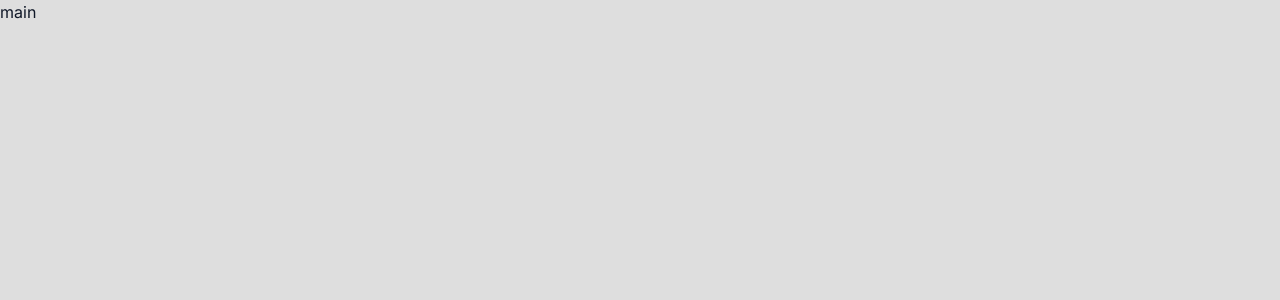
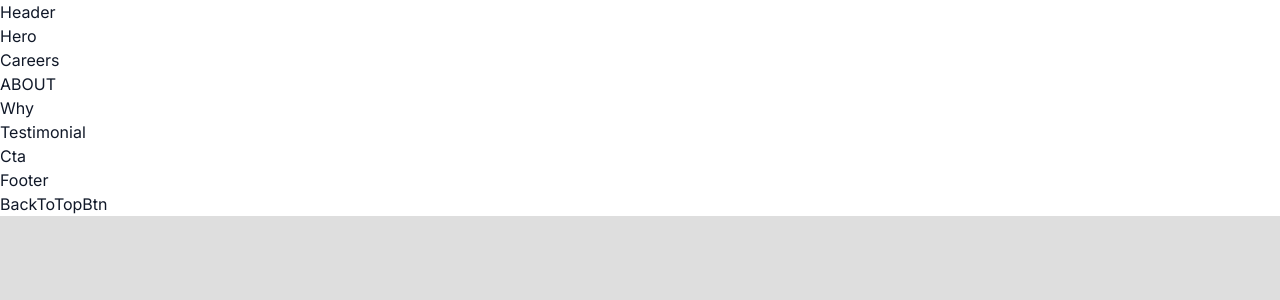
Before and after one commit to thecoderbutcher/uwebproject, a Next.js app: page / in a window 1280 px wide. Shown: the top 300 px of the page. Built offline with nearby package versions, Linux system fonts and the light colour scheme.

Commit message:
feat:main structure

```diff
--- a/src/app/page.js
+++ b/src/app/page.js
@@ -1,7 +1,26 @@
+// Components
+import Header from "./components/Header";
+import Hero from "./components/Hero";
+import Carees from "./components/Careers";
+import About from "./components/About";
+import Why from "./components/Why";
+import Testimonial from "./components/Testimonial";
+import Cta from "./components/Cta";
+import Footer from "./components/Footer";
+import BackToTopBtn from "./components/BackToTopBtn";
+
 export default function Home() {
   return (
-    <main className="">
-      main
+    <main className="max-w-[1920px] bg-white mx-auto relative overflow-hidden">
+      <Header />
+      <Hero />
+      <Carees />
+      <About />
+      <Why />
+      <Testimonial />
+      <Cta />
+      <Footer />
+      <BackToTopBtn />
     </main>
   )
 }
```
